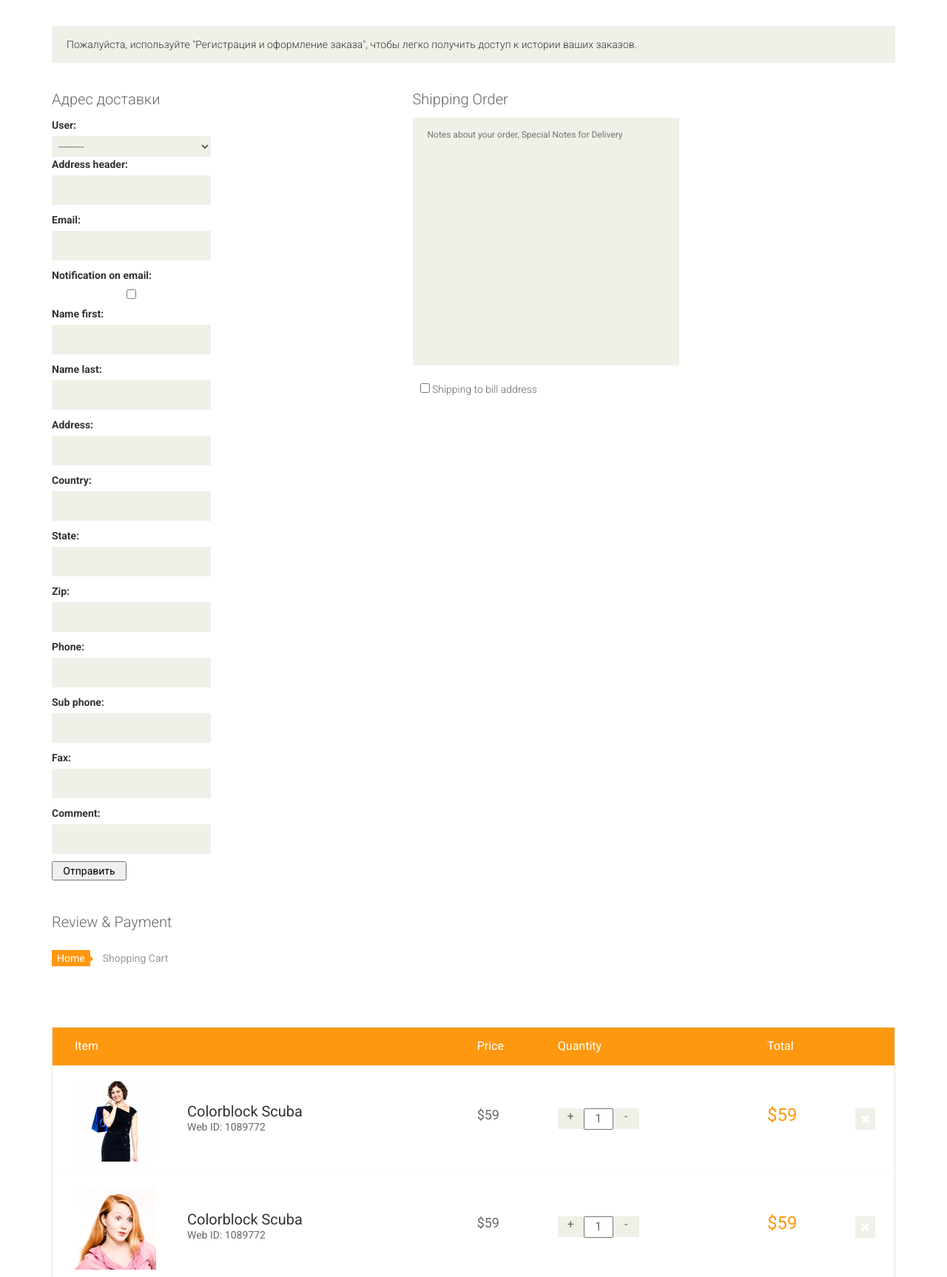
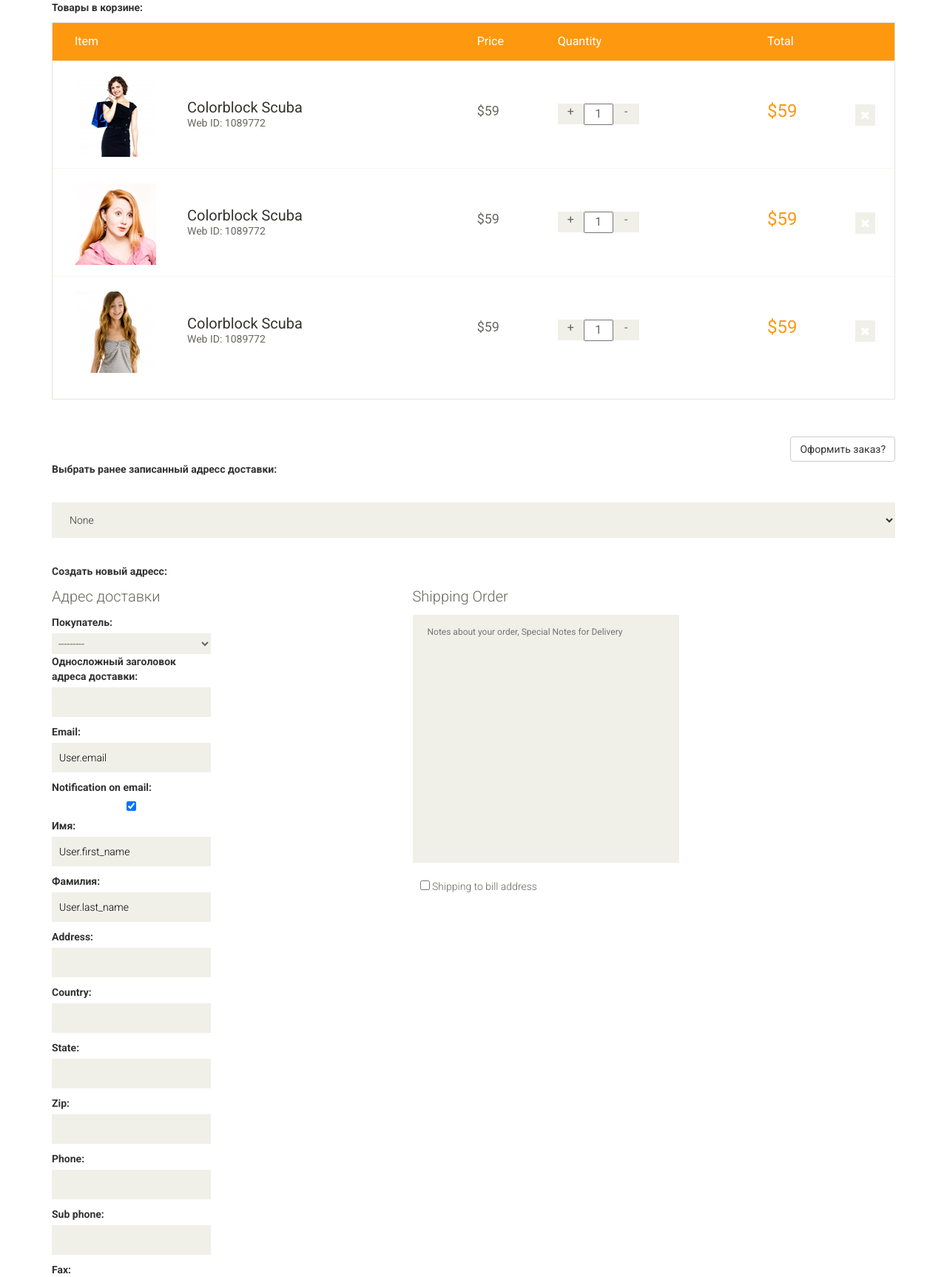
Before and after one commit to Tolokov/Shop, a Django app: page /delivery/ in a window 1280 px wide. Shown: the part 207-1933 px from the top of the page at 74% size. Run offline with Django 4.2, Linux system fonts and the light colour scheme; parts of the project's set-up code (start-up, migrations or seed data) failed here and were passed over.

Commit message:
Update form AddNewAddressDeliveryForm

```diff
--- a/Shop/forms.py
+++ b/Shop/forms.py
@@ -1,26 +1,11 @@
-from django.forms import CharField, EmailField, BooleanField, Form, ModelChoiceField, Textarea, IntegerField
+from django.forms import *
 from .models import Delivery, User
 
 
-class AddNewAddressDeliveryForm(Form):
-    user = ModelChoiceField(queryset=User.objects.all())
-
-    address_header = CharField(max_length=500)
-    email = EmailField(max_length=254)
-    notification_on_email = BooleanField()
-
-    name_first = CharField(max_length=500)
-    name_last = CharField(max_length=500)
-
-    address = CharField(max_length=500)
-    country = CharField(max_length=500)
-    state = CharField(max_length=500)
-
-    zip = CharField(max_length=10)
-    phone = CharField(max_length=20)
-    sub_phone = CharField(max_length=20)
-    fax = CharField(max_length=20)
-    comment = CharField()
+class AddNewAddressDeliveryForm(ModelForm):
+    class Meta:
+        model = Delivery
+        fields = '__all__'
 
 
 class ContactForm(Form):
--- a/Shop/views.py
+++ b/Shop/views.py
@@ -1,5 +1,5 @@
 from django.shortcuts import render, redirect, reverse
-from django.views.generic import View, ListView, DetailView, FormView, UpdateView
+from django.views.generic import View, ListView, DetailView, FormView, UpdateView, CreateView
 from django.views.generic.edit import FormMixin
 from django.contrib.auth.forms import UserCreationForm
 from django.urls import reverse_lazy
@@ -160,22 +160,28 @@ class ContactFormView(FormView):
 
 # /////////////////////////////
 
-class DeliveryView(View):
-    def get(self, request):
-        form = AddNewAddressDeliveryForm()
-        return render(request, 'pages/delivery.html', {'form': form})
+class DeliveryView(FormView):
+    template_name = 'pages/delivery.html'
+    form_class = AddNewAddressDeliveryForm
 
-    def post(self, request):
-        form = AddNewAddressDeliveryForm(request.POST)
-        if form.is_valid():
-            try:
-                Delivery.objects.create(**form.cleaned_data)
-                return redirect('/')
-            except:
-                form.add_error(None, 'Ошибка добавления адреса')
-        else:
-            form = AddNewAddressDeliveryForm()
-        return render(request, 'pages/delivery.html', {'form': form})
+    def get_success_url(self):
+        return self.request.path
+
+    # def get(self, request):
+    #     form = AddNewAddressDeliveryForm()
+    #     return render(request, 'pages/delivery.html', {'form': form})
+    #
+    # def post(self, request):
+    #     form = AddNewAddressDeliveryForm(request.POST)
+    #     if form.is_valid():
+    #         try:
+    #             Delivery.objects.create(**form.cleaned_data)
+    #             return redirect('/')
+    #         except:
+    #             form.add_error(None, 'Ошибка добавления адреса')
+    #     else:
+    #         form = AddNewAddressDeliveryForm()
+    #     return render(request, 'pages/delivery.html', {'form': form})
 
 
 class CartView(View):
--- a/templates/include/cart.html
+++ b/templates/include/cart.html
@@ -1,13 +1,7 @@
 {% load static %}
 <!--cart-items-->
 <section id="cart_items">
-    <div class="container">
-        <div class="breadcrumbs">
-            <ol class="breadcrumb">
-                <li><a href="#">Home</a></li>
-                <li class="active">Shopping Cart</li>
-            </ol>
-        </div>
+    <div class="container"><p><b>Товары в корзине:</b></p>
         <div class="table-responsive cart_info">
             <table class="table table-condensed">
                 <thead>
@@ -101,8 +95,18 @@
                     </td>
                 </tr>
                 </tbody>
+
             </table>
         </div>
+        <div >
+            <form>
+                    <button class="btn btn-default pull-right"> Оформить заказ? </button>
+                </form>
+        </div>
+
+
+
     </div>
+
 </section>
 <!--/#cart-items-->
--- a/templates/pages/delivery.html
+++ b/templates/pages/delivery.html
@@ -3,15 +3,25 @@
 {% block title %} checkout {% endblock title %}
 
 {% block content %}
+    {% include 'include/cart.html' %}
+
+
+
+
     <section id="cart_items">
+
+
         <div class="container">
-
-            <!--register-req-->
-            <div class="register-req">
-                <p> Пожалуйста, используйте "Регистрация и оформление заказа",
-                    чтобы легко получить доступ к истории ваших заказов.</p>
+            <div>
+            <b>Выбрать ранее записанный адресс доставки:</b>
+            <select id="last_addresses" class="register-req">
+{#                {% for address in addresses %}#}
+                <option value=”GR”>None</option>
+{#                {% endfor %}#}
+                </select>
             </div>
-            <!--/register-req-->
+            <div></div>
+            <p><b>Создать новый адресс: </b></p>
 
             <!--form-delivery-->
             <div class="shopper-informations">
@@ -62,6 +72,6 @@
             <!--/cart-title -->
         </div>
     </section>
-{% include 'include/cart.html' %}
+
 
 {% endblock content %}
```
